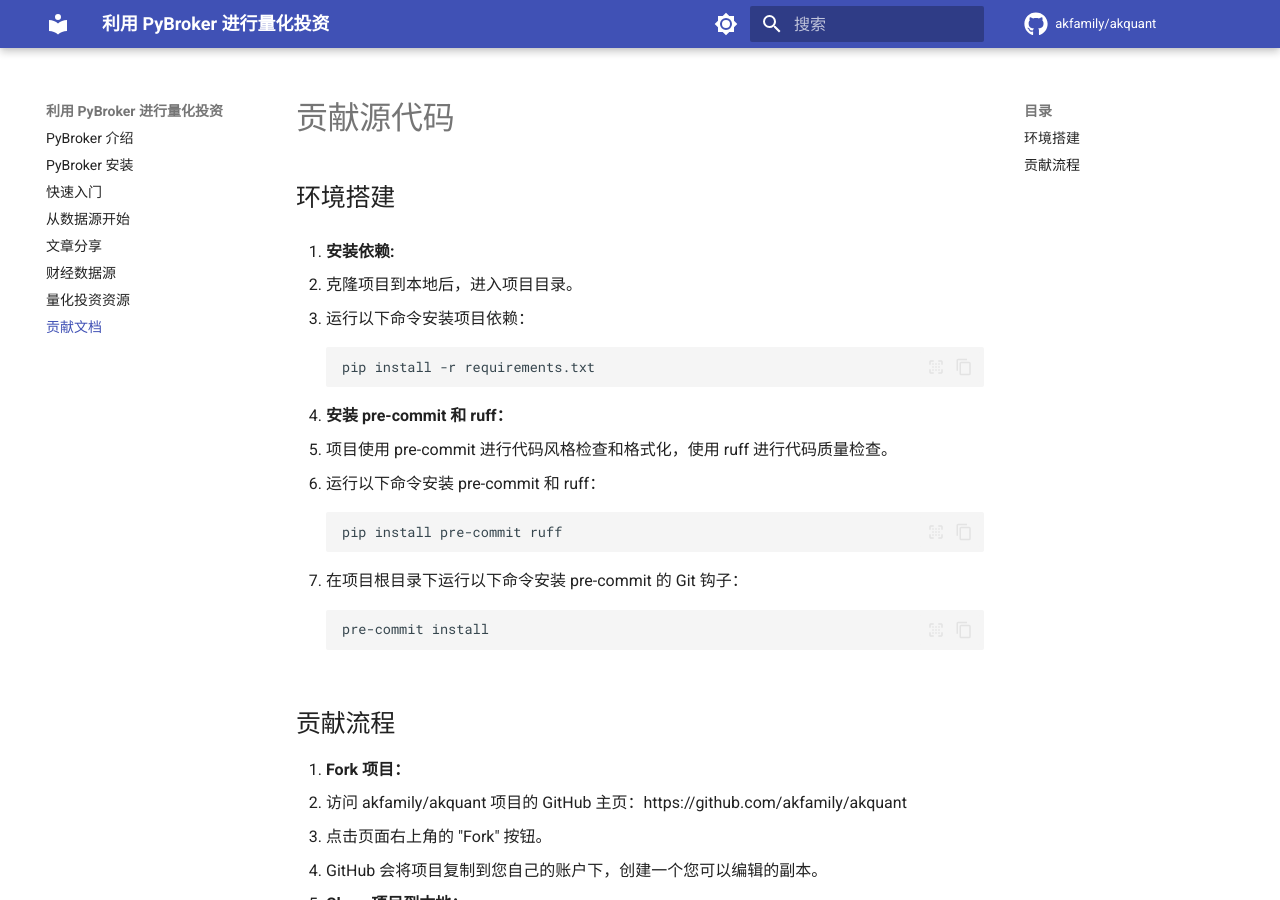
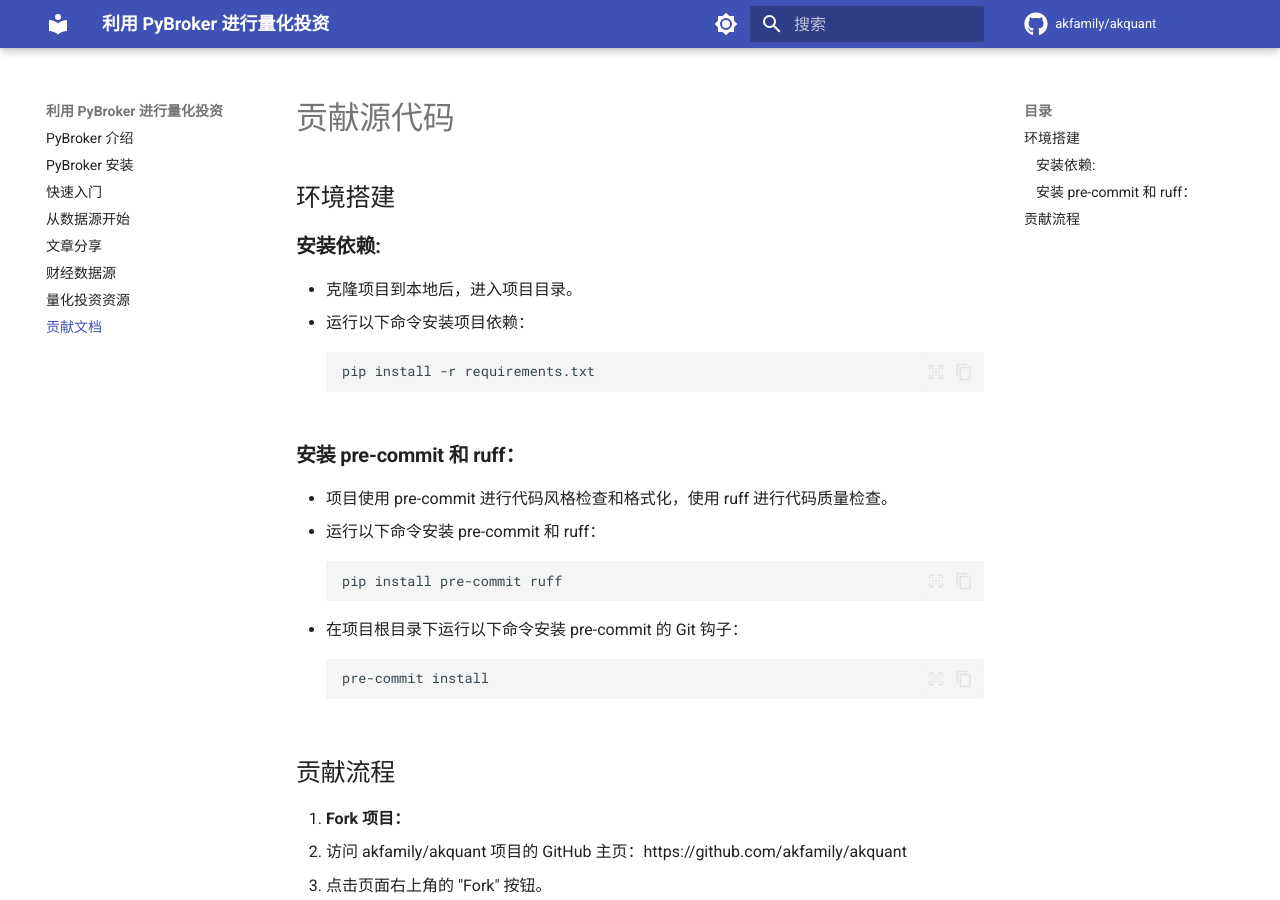
Before and after one commit to xujinzhao/akquant, an MkDocs documentation site: the page built from docs/contributing.md, in a window 1280 px wide and 900 px high. Built offline with MkDocs 1.6.1 and Material for MkDocs 9.7.7, drawn with Linux system fonts in a browser that asks for light colours; comment, search, counter and statistics services are not loaded; the version menu is left out; some of the changed lines change nothing that is shown.

Commit message:
docs: update docs

````diff
--- a/docs/contributing.md
+++ b/docs/contributing.md
@@ -2,7 +2,7 @@
 
 ## 环境搭建
 
-1. **安装依赖:**
+### **安装依赖:**
 
    - 克隆项目到本地后，进入项目目录。
    - 运行以下命令安装项目依赖：
@@ -11,12 +11,15 @@
      pip install -r requirements.txt
      ```
 
-2. **安装 pre-commit 和 ruff：**
+### **安装 pre-commit 和 ruff：**
+
    - 项目使用 pre-commit 进行代码风格检查和格式化，使用 ruff 进行代码质量检查。
    - 运行以下命令安装 pre-commit 和 ruff：
+
      ```shell
      pip install pre-commit ruff
      ```
+
    - 在项目根目录下运行以下命令安装 pre-commit 的 Git 钩子：
      ```shell
      pre-commit install
````
